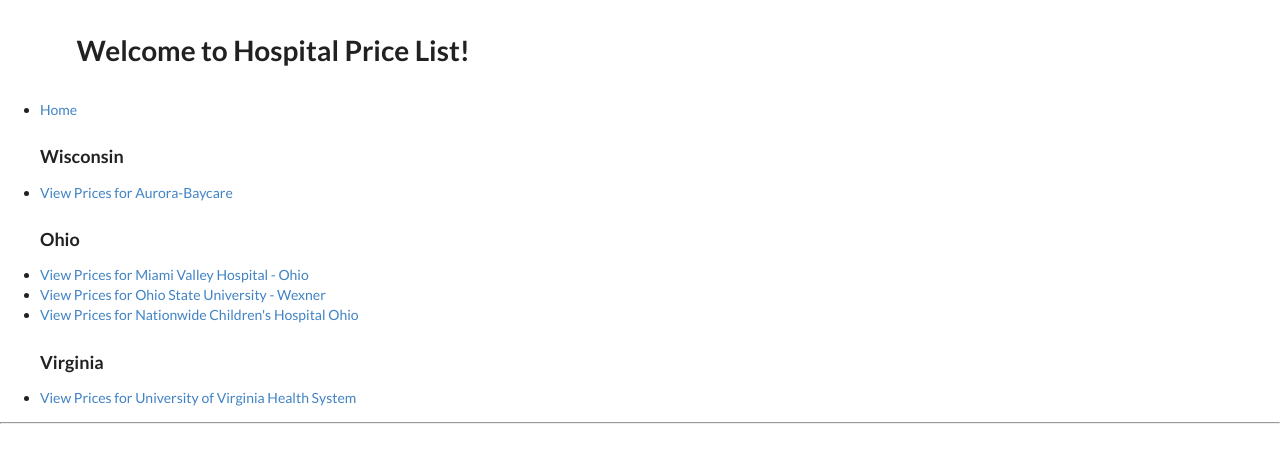
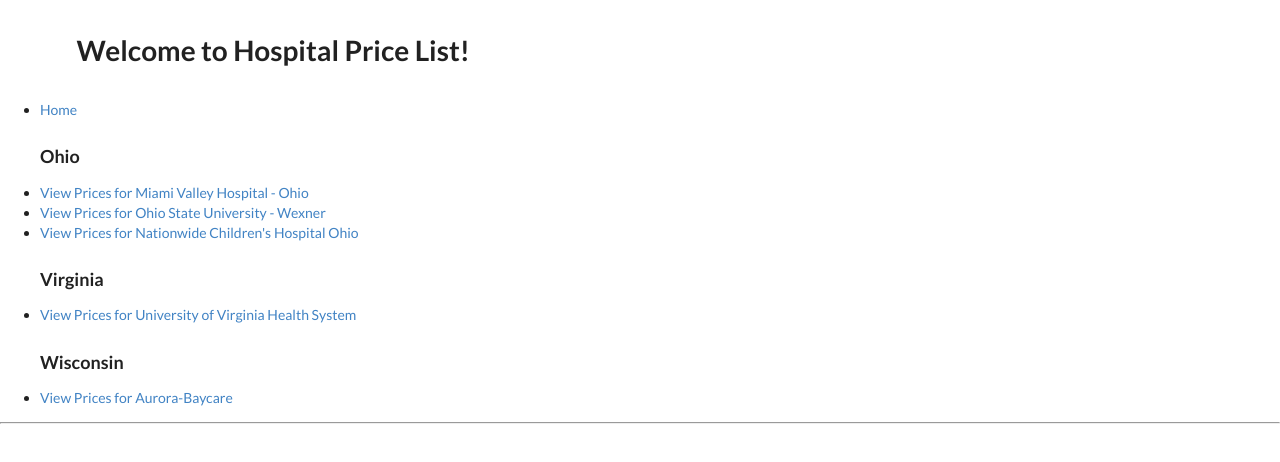
Before and after one commit to dtangeeda/hospitals-ui, a React (Create React App) app: page / in a window 1280 px wide. Shown: the top 462 px of the page. Built offline with nearby package versions, Linux system fonts and the light colour scheme; no server answers.

Commit message:
Changed the list order of hospitals.

```diff
--- a/src/App.js
+++ b/src/App.js
@@ -39,10 +39,6 @@
           <li>
             <Link to="/">Home</Link>
           </li>
-          <h3>Wisconsin</h3>
-          <li>
-            <Link to="/aurora-baycare">View Prices for Aurora-Baycare</Link>
-          </li>
           <h3>Ohio</h3>
           <li>
             <Link to="/mvh-ohio">View Prices for Miami Valley Hospital - Ohio</Link>
@@ -57,8 +53,11 @@
           <li>
             <Link to="/uva-health">View Prices for University of Virginia Health System</Link>
           </li>
+          <h3>Wisconsin</h3>
+          <li>
+            <Link to="/aurora-baycare">View Prices for Aurora-Baycare</Link>
+          </li>
         </ul>
-
         <hr />
 
         <Route exact path="/" component={Home} />
```
